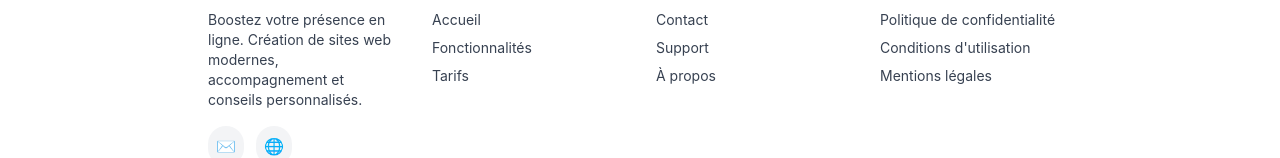
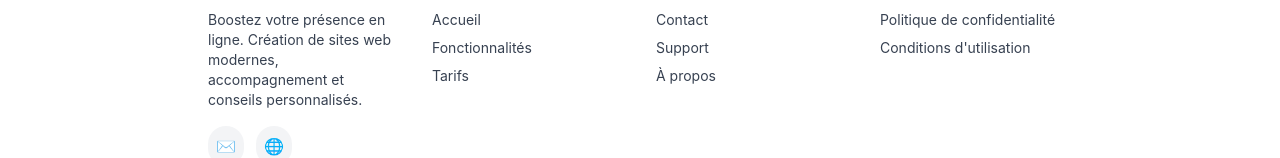
Before and after one commit to Thethetrader/propulsemysite, a Next.js app: page / in a window 1280 px wide. Shown: the part 3437-3595 px from the top of the page. Built offline with nearby package versions, Linux system fonts and the light colour scheme.

Commit message:
Remove Mentions légales link from footer

```diff
--- a/app/page.tsx
+++ b/app/page.tsx
@@ -417,7 +417,6 @@ export default function Home() {
             <ul className="space-y-2 text-sm">
               <li><a href="/confidentialite" className="hover:underline">Politique de confidentialité</a></li>
               <li><a href="/conditions" className="hover:underline">Conditions d'utilisation</a></li>
-              <li><a href="#" className="hover:underline">Mentions légales</a></li>
             </ul>
           </div>
         </div>
```
